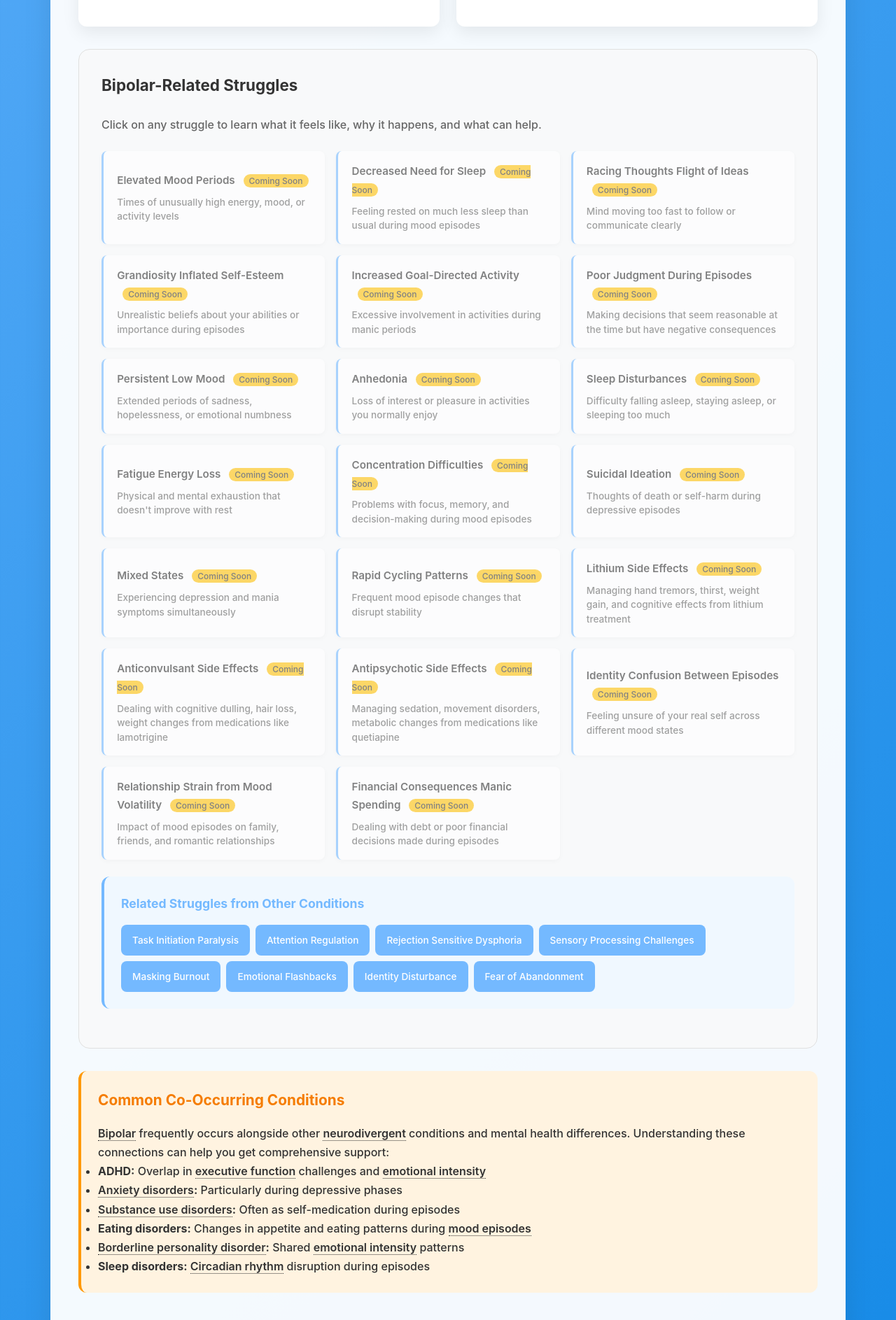
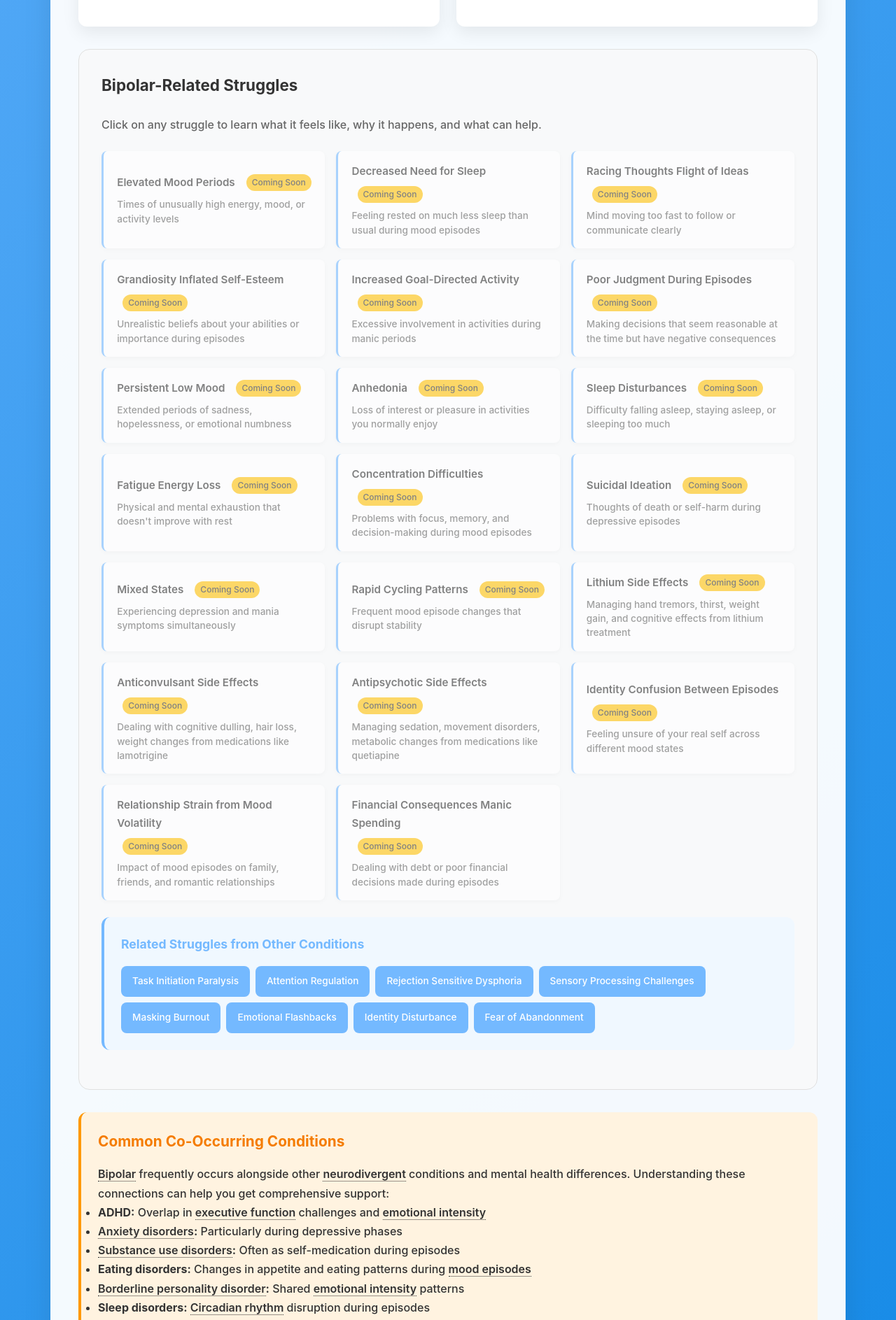
Before and after one commit to neurodivergent-survival-guide/neurodivergent-survival-guide, a Jekyll site: the page built from conditions/bipolar.html, in a window 1280 px wide. Shown: the part 2212-4099 px from the top of the page at 70% size. Built offline with Jekyll 4.4.1, drawn with Linux system fonts in a browser that asks for light colours.

Commit message:
Update bipolar.html

```diff
--- a/conditions/bipolar.html
+++ b/conditions/bipolar.html
@@ -217,6 +217,10 @@ slug: bipolar
         font-weight: 600;
         margin-bottom: 0.5rem;
         font-size: 0.95rem;
+        display: flex;
+        align-items: center;
+        flex-wrap: wrap;
+        gap: 0.5rem;
     }
 
     .struggle-description {
```
